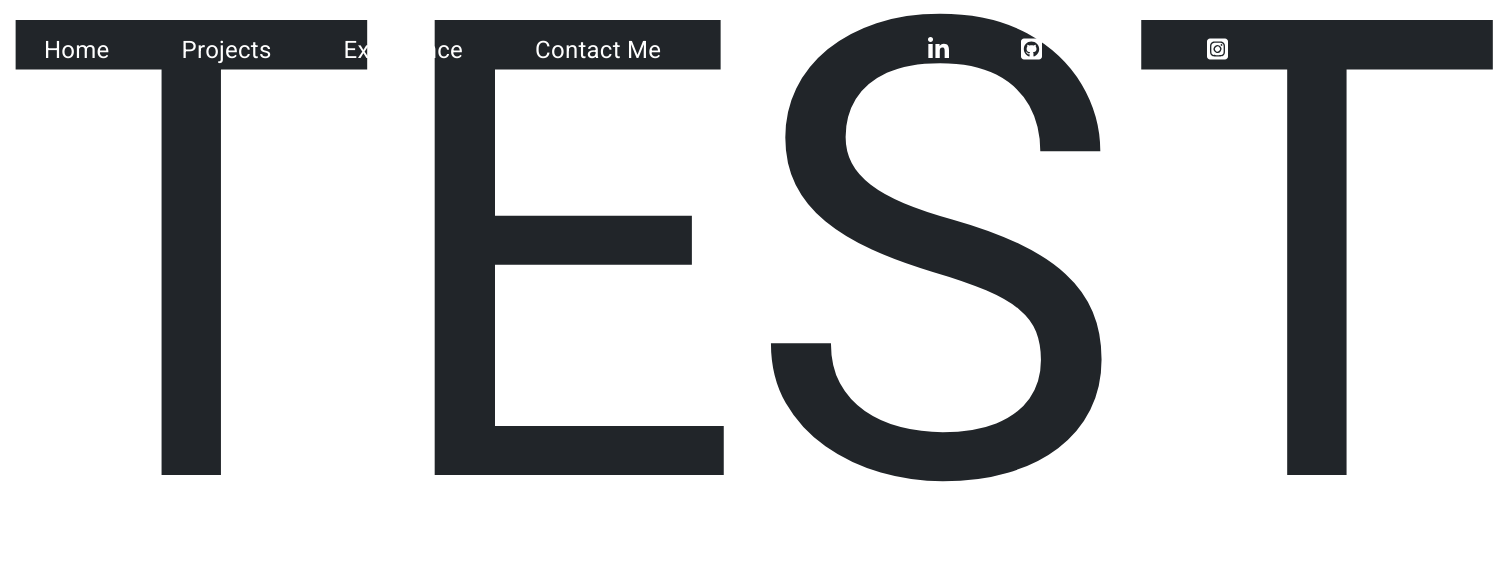
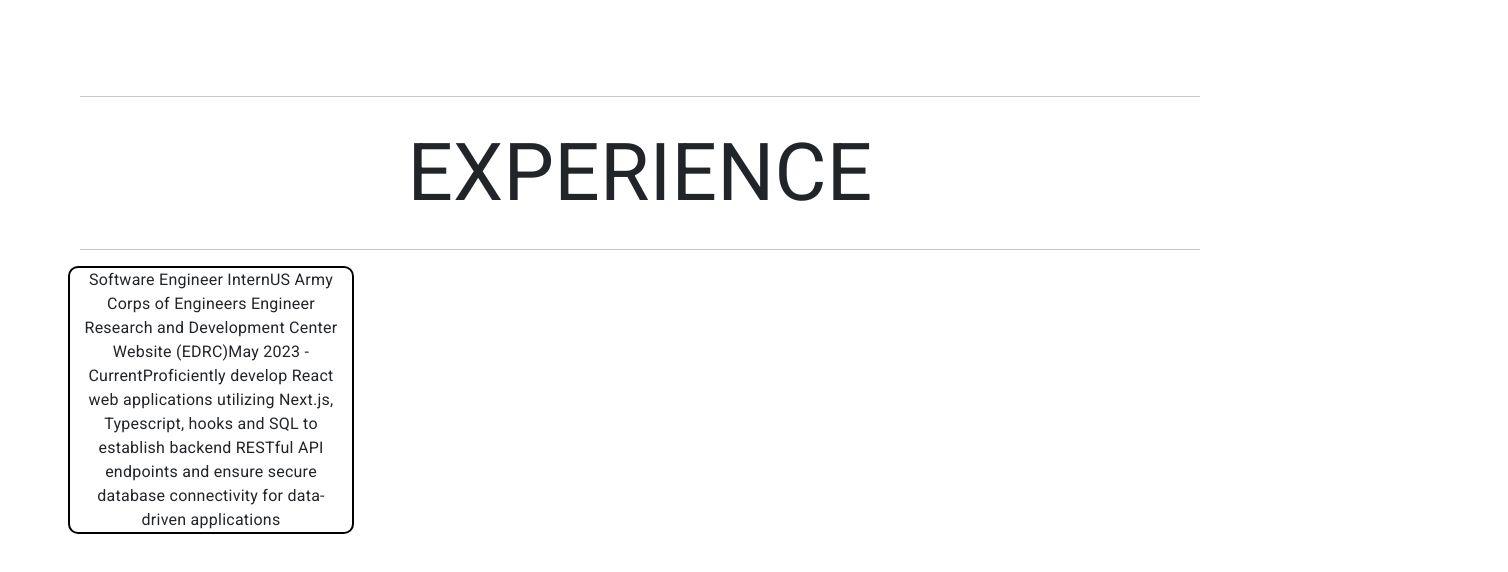
Before and after one commit to stspauga/PortfolioWebsite, an Angular app: page /experience in a window 1280 px wide. Shown: the top 572 px of the page, 1508 px wide, since content can reach past the window. Built offline with nearby package versions, Linux system fonts and the light colour scheme.

Commit message:
Created the base structure

```diff
--- a/src/app/experience/experience.component.css
+++ b/src/app/experience/experience.component.css
@@ -1,4 +1,14 @@
-h1 {
-    padding-top: 30vh;
-    font-size: 80vh;
+.experience-wrapper {
+    padding: 10vh;
 }
+
+.experience-header {
+    font-size: 10vh;
+    text-align: center;
+}
+
+.experiences {
+    border: solid 2px black;
+    border-radius: 10px;
+    text-align: center;
+}
--- a/src/app/experience/experience.component.html
+++ b/src/app/experience/experience.component.html
@@ -1 +1,15 @@
-<h1>TEST</h1>
+<div class="experience-wrapper">
+    <div class="experience-header">
+        <hr>EXPERIENCE<hr>
+    </div>
+    <div class="experience-table-wrapper">
+        <div class="row">
+            <div *ngFor= "let exp of experience; let i = index" class="experiences col-md-3">
+                <span class="job-title">{{ exp.jobTitle }}</span>
+                <span class="company">{{ exp.companyName }}</span>
+                <span class="date">{{ exp.date }}</span>
+                <span class="detail">{{ exp.detail1 }}</span>
+            </div>
+        </div>
+    </div>
+</div>
--- a/src/app/experience/experience.component.ts
+++ b/src/app/experience/experience.component.ts
@@ -1,8 +1,29 @@
 import { Component } from '@angular/core';
 
+type experiences = {
+  jobTitle: string;
+  companyName: string;
+  date: string;
+  location: string;
+  detail1?: string;
+  detail2?: string;
+  detail3?: string;
+  detail4?: string;
+}
+
+const experience: experiences[] = [
+  { jobTitle: 'Software Engineer Intern',
+    companyName: 'US Army Corps of Engineers Engineer Research and Development Center Website (EDRC)',
+    date: 'May 2023 - Current',
+    location: 'Champaign, Illinois (Remote)',
+    detail1: 'Proficiently develop React web applications utilizing Next.js, Typescript, hooks and SQL to establish backend RESTful API endpoints and ensure secure database connectivity for data-driven applications',
+    detail2: 'Expertise in Docker for streamlined, consistent deployment across environments'  }
+]
 @Component({
   selector: 'app-experience',
   templateUrl: './experience.component.html',
   styleUrls: ['./experience.component.css']
 })
-export class ExperienceComponent {}
+export class ExperienceComponent {
+  experience = experience;
+}
```
